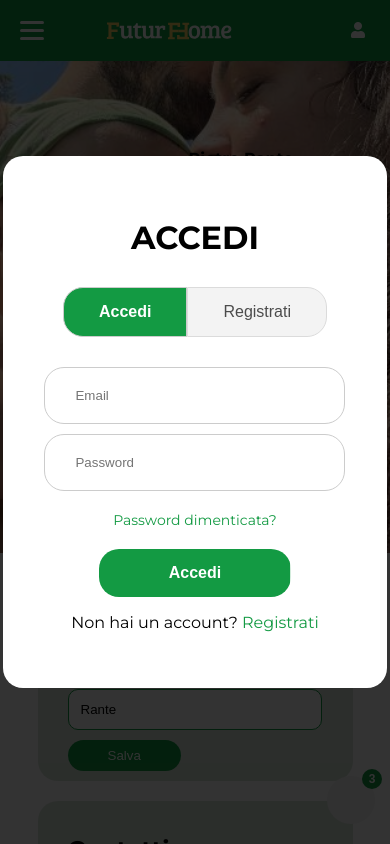
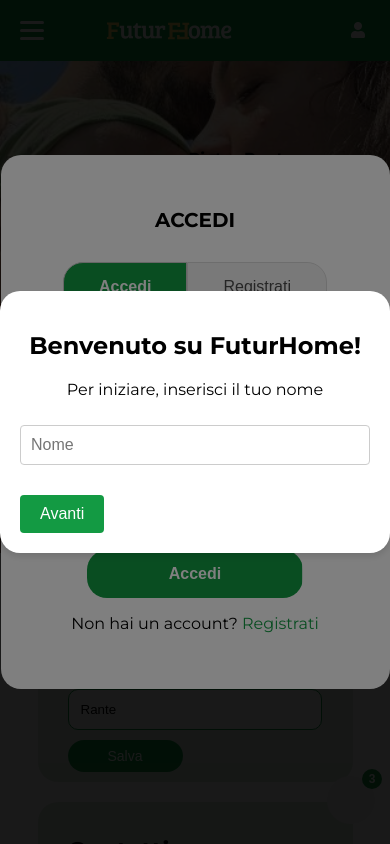
Before and after one commit to Luca-Matta/Futurhome, a React (Create React App) app in the folder futurhome/: page /user-profile in a window 390 px wide. Both pictures are taken after a click on the link 357 px from the left and 30 px from the top of the page. Shown: the top 844 px of the page. Built offline with nearby package versions, Linux system fonts and the light colour scheme.

Commit message:
onboarding updates

```diff
--- a/futurhome/src/App.js
+++ b/futurhome/src/App.js
@@ -1,9 +1,10 @@
-import React, { useState } from "react";
+import React, { useState, useEffect } from "react";
 import Navbar from "./components/common/Navbar";
 import Home from "./components/pages/Home";
 import Modal from "./components/common/Modal";
 import LoginForm from "./components/pages/LoginForm";
 import SignupForm from "./components/pages/SignupForm";
+import OnboardingModal from "./components/common/OnboardingModal";
 import CreateAgency from "./components/common/CreateAgency";
 import PublishAdModal from "./components/common/PublishAdModal";
 import AdsFeed from "./components/pages/AdsFeed";
@@ -34,9 +35,18 @@
 function App() {
   const [modalContent, setModalContent] = useState(null);
   const [isCreateAgencyOpen, setIsCreateAgencyOpen] = useState(false);
+  const [showOnboarding, setShowOnboarding] = useState(true);
+
+  useEffect(() => {
+    // You can set the flag based on conditions (e.g., whether the user has completed onboarding)
+    setShowOnboarding(true);
+  }, []);
 
   const openLogin = () => setModalContent("login");
   const openSignup = () => setModalContent("signup");
+  const closeModal = () => {
+    setModalContent(null);
+  };
   const openCreateAgency = () => setIsCreateAgencyOpen(true);
   const closeCreateAgency = () => setIsCreateAgencyOpen(false);
 
@@ -107,9 +117,18 @@
               <SignupForm
                 openLogin={openLogin}
                 modalContent={modalContent}
+                closeModal={closeModal}
+                setShowOnboarding={setShowOnboarding}
+              />
+            )}
+            {showOnboarding && (
+              <OnboardingModal
+                closeModal={() => setShowOnboarding(false)}
+                handleOnboardingComplete={(data) => console.log(data)}
               />
             )}
           </Modal>
+
           <CreateAgency
             isOpen={isCreateAgencyOpen}
             setIsOpen={setIsCreateAgencyOpen}
--- /dev/null
+++ b/futurhome/src/components/common/OnboardingModal.js
@@ -0,0 +1,147 @@
+import React, { useState } from "react";
+import "../../styles/OnboardingModal.css";
+import avatar from "../../static/icons/avatar.svg";
+
+function OnboardingModal({ closeModal, handleOnboardingComplete }) {
+  const [currentPage, setCurrentPage] = useState(0);
+  const [formData, setFormData] = useState({
+    name: "",
+    phoneNumber: "",
+    profilePicture: null,
+  });
+
+  const handleInputChange = (event) => {
+    setFormData({
+      ...formData,
+      [event.target.name]: event.target.value,
+    });
+  };
+
+  const handleFileChange = (event) => {
+    const file = event.target.files[0];
+    if (file) {
+      setFormData({
+        ...formData,
+        profilePicture: URL.createObjectURL(file),
+      });
+    }
+  };
+
+  const nextPage = () => {
+    if (currentPage < 2) {
+      setCurrentPage(currentPage + 1);
+    }
+  };
+
+  const prevPage = () => {
+    if (currentPage > 0) {
+      setCurrentPage(currentPage - 1);
+    }
+  };
+
+  const closeModalHandler = () => {
+    closeModal();
+  };
+
+  const handleFinish = () => {
+    handleOnboardingComplete(formData);
+    closeModalHandler();
+  };
+
+  return (
+    <div className="onboarding-modal">
+      <div className="onboarding-modal-content">
+        <form>
+          {currentPage === 0 && (
+            <div>
+              <h2>Benvenuto su FuturHome!</h2>
+              <p>Per iniziare, inserisci il tuo nome</p>
+              <input
+                type="text"
+                name="name"
+                placeholder="Nome"
+                value={formData.name}
+                onChange={handleInputChange}
+                required
+              />
+            </div>
+          )}
+          {currentPage === 1 && (
+            <div>
+              <h2>Inserisci il tuo numero di telefono (opzionale)</h2>
+              <input
+                type="text"
+                name="phoneNumber"
+                placeholder="Numero di telefono"
+                value={formData.phoneNumber}
+                onChange={handleInputChange}
+              />
+            </div>
+          )}
+          {currentPage === 2 && (
+            <div>
+              <h2>Carica la tua foto del profilo</h2>
+              <div className="onboarding-modal-avatar-upload">
+                <div></div>
+                <div className="avatar-upload mb-3">
+                  <input
+                    type="file"
+                    id="profilePicture"
+                    name="profilePicture"
+                    accept="image/*"
+                    onChange={handleFileChange}
+                  />
+                  <label
+                    className="text-center"
+                    id="avatar-upload-label"
+                    htmlFor="profilePicture"
+                  >
+                    <img
+                      id="avatar-preview"
+                      src={formData.profilePicture || avatar}
+                      alt="Avatar"
+                      className="avatar-preview"
+                    />
+                    <div className="upload-icon">
+                      <i className="fas fa-upload"></i> Carica
+                    </div>
+                  </label>
+                </div>
+                <div></div>
+              </div>
+            </div>
+          )}
+        </form>
+
+        <div className="onboarding-navigation">
+          {currentPage > 0 && (
+            <button
+              className="prev-button"
+              onClick={prevPage}
+            >
+              Indietro
+            </button>
+          )}
+          {currentPage < 2 ? (
+            <button
+              className="next-button"
+              onClick={nextPage}
+              disabled={currentPage === 0 && !formData.name}
+            >
+              Avanti
+            </button>
+          ) : (
+            <button
+              className="finish-button"
+              onClick={handleFinish}
+            >
+              Finito
+            </button>
+          )}
+        </div>
+      </div>
+    </div>
+  );
+}
+
+export default OnboardingModal;
--- a/futurhome/src/components/pages/SignupForm.js
+++ b/futurhome/src/components/pages/SignupForm.js
@@ -3,8 +3,15 @@
 import { faInfoCircle } from "@fortawesome/free-solid-svg-icons";
 import { AuthContext } from "../../contexts/AuthContext";
 import axios from "axios";
+import OnboardingModal from "../common/OnboardingModal.js";
 
-function SignupForm({ openLogin, modalContent }) {
+function SignupForm({
+  openLogin,
+  modalContent,
+  closeModal,
+  setShowOnboarding,
+  showOnboarding,
+}) {
   const { register } = useContext(AuthContext);
   const [selectedOption, setSelectedOption] = useState(null);
   const [dropdownOpen, setDropdownOpen] = useState(false);
@@ -24,19 +31,6 @@
     setDropdownOpen(false);
   };
 
-  // const getExplanation = (type) => {
-  //   switch (type) {
-  //     case "Sono un privato":
-  //       return "Info su privato";
-  //     case "Sono un'agenzia":
-  //       return "Info su agenzia";
-  //     case "Sono un professionista":
-  //       return "Info su professionista";
-  //     default:
-  //       return "Seleziona una categoria";
-  //   }
-  // };
-
   const handleInputChange = (event) => {
     setFormData({
       ...formData,
@@ -47,16 +41,12 @@
   const handleSubmit = async (event) => {
     event.preventDefault();
 
-    // if (formData.password !== formData.confirmPassword) {
-    //   alert("Le password non corrispondono");
-    //   return;
-    // }
-
-    console.log(formData);
-
     try {
       const response = await register(formData.email, formData.password);
       console.log(response.data);
+
+      closeModal();
+      setShowOnboarding(true);
     } catch (error) {
       console.error(error);
     }
@@ -143,12 +133,7 @@
           placeholder="Password"
           onChange={handleInputChange}
         />
-        {/* <input
-          type="password"
-          name="confirmPassword"
-          placeholder="Conferma password"
-          onChange={handleInputChange}
-        /> */}
+
         <button
           className="submit-button"
           type="submit"
@@ -168,6 +153,13 @@
           Accedi
         </a>
       </p>
+
+      {showOnboarding && (
+        <OnboardingModal
+          closeModal={() => setShowOnboarding(false)}
+          handleOnboardingComplete={(data) => console.log(data)}
+        />
+      )}
     </div>
   );
 }
--- a/futurhome/src/contexts/AuthContext.js
+++ b/futurhome/src/contexts/AuthContext.js
@@ -4,11 +4,19 @@
 const AuthContext = createContext();
 
 async function register(email, password) {
+  const preReleaseKey = "Hya4epmFOarYyVmX7xXlLyLnO0uAv7MB";
   try {
-    const csrfResponse = await axios.get("/api/Auth/csrf-token");
+    const csrfResponse = await axios.get(
+      `/api/Auth/csrf-token?pre-release-key=${preReleaseKey}`,
+      {
+        headers: {
+          "X-Pre-Release-Key": preReleaseKey,
+        },
+      }
+    );
     const csrfToken = csrfResponse.data;
     const response = await axios.post(
-      "/api/Auth/register",
+      `/api/Auth/register?pre-release-key=${preReleaseKey}`,
       {
         email,
         password,
@@ -17,7 +25,9 @@
         headers: {
           "Content-Type": "application/json",
           "X-CSRF-Token": csrfToken,
+          "X-Pre-Release-Key": preReleaseKey,
         },
+        withCredentials: true,
       }
     );
     console.log("Register response:", response.data);
--- /dev/null
+++ b/futurhome/src/styles/OnboardingModal.css
@@ -0,0 +1,167 @@
+.onboarding-modal {
+  position: fixed;
+  top: 0;
+  left: 0;
+  width: 100%;
+  height: 100%;
+  background: rgba(0, 0, 0, 0.5);
+  display: flex;
+  justify-content: center;
+  align-items: center;
+  z-index: 1000;
+}
+
+.onboarding-modal-content {
+  background-color: #fff;
+  padding: 30px;
+  border-radius: 20px;
+  width: 400px;
+  max-width: 90%; /* Ensure it doesn't overflow on small screens */
+  box-shadow: 0 4px 6px rgba(0, 0, 0, 0.1);
+  text-align: center;
+}
+
+/* Close button */
+.close-button {
+  position: absolute;
+  top: 10px;
+  right: 10px;
+  background: transparent;
+  border: none;
+  font-size: 20px;
+  cursor: pointer;
+  color: #333;
+}
+
+h1 {
+  font-size: 24px;
+  margin-bottom: 20px;
+}
+
+/* Form elements */
+form input {
+  width: 100%;
+  padding: 10px;
+  margin: 10px 0;
+  border: 1px solid #ccc;
+  border-radius: 4px;
+  font-size: 16px;
+  box-sizing: border-box;
+}
+
+form input[type="file"] {
+  border: none;
+  padding: 0;
+}
+
+.profile-picture-preview {
+  margin-top: 10px;
+}
+
+.profile-picture-preview img {
+  width: 100px;
+  height: 100px;
+  border-radius: 50%;
+  object-fit: cover;
+}
+
+/* Navigation buttons */
+.onboarding-navigation {
+  display: flex;
+  justify-content: space-between;
+  margin-top: 20px;
+}
+
+.onboarding-modal button {
+  padding: 10px 20px;
+  border: none;
+  border-radius: 4px;
+  color: white;
+  font-size: 16px;
+  cursor: pointer;
+}
+
+button:disabled {
+  background-color: #ccc;
+  cursor: not-allowed;
+}
+
+.onboarding-modal .prev-button {
+  background-color: #f0f0f0;
+  color: #333;
+}
+
+.onboarding-modal .next-button {
+  background-color: #139a43;
+}
+
+.onboarding-modal .finish-button {
+  background-color: #139a43;
+}
+
+button:hover {
+  opacity: 0.9;
+}
+
+.onboarding-modal-avatar-upload {
+  display: flex;
+  justify-content: center;
+}
+
+.avatar-upload {
+  position: relative;
+  width: 150px;
+  height: 150px;
+  overflow: hidden;
+  border-radius: 50%;
+  cursor: pointer;
+}
+
+.avatar-preview {
+  width: 150px;
+  height: 150px;
+  object-fit: cover;
+  border-radius: 50%;
+  cursor: pointer;
+}
+
+.upload-icon {
+  position: absolute;
+  top: 50%;
+  left: 50%;
+  transform: translate(-50%, -50%);
+  text-align: center;
+  color: #ffffff;
+  font-size: 14px;
+  background-color: rgba(0, 0, 0, 0.5);
+  padding: 5px;
+  display: none;
+  cursor: pointer;
+}
+
+.avatar-upload:hover .upload-icon {
+  display: block;
+}
+
+.upload-icon i {
+  margin-right: 5px;
+}
+
+input[type="file"] {
+  display: none;
+}
+
+@media (max-width: 480px) {
+  .onboarding-modal-content {
+    width: 90%;
+    padding: 20px;
+  }
+
+  h1 {
+    font-size: 20px;
+  }
+
+  button {
+    font-size: 14px;
+  }
+}
```
Also changed, not shown: futurhome/src/static/icons/avatar.svg (added).
